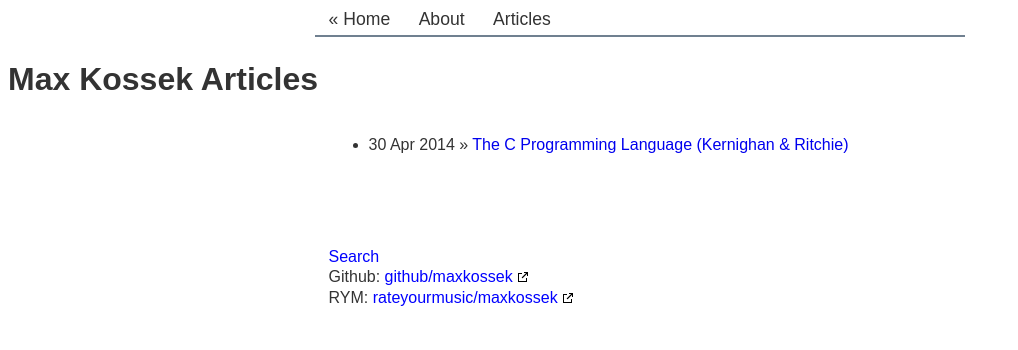
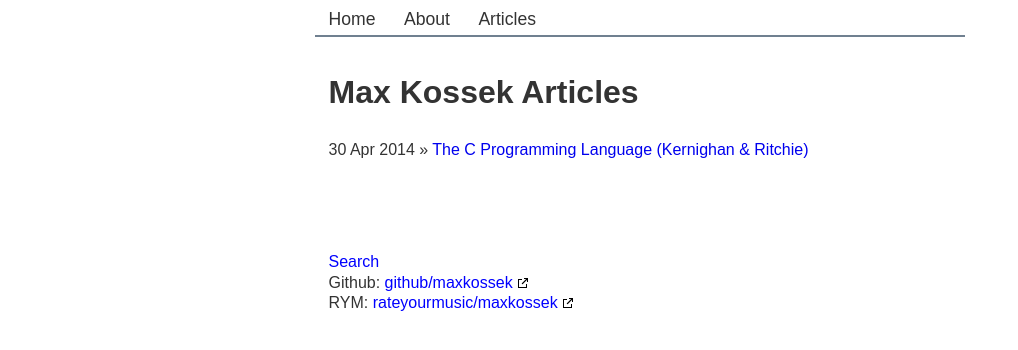
Before and after one commit to maxkossek/maxkossek.github.io, a Jekyll site: the page built from articles/index.html, in a window 1280 px wide. Shown: the top 350 px of the page, without its empty margins (0-1018 px from the left). Built offline with Jekyll 4.4.1, drawn with Linux system fonts in a browser that asks for light colours.

Commit message:
Articles, About and style.css updates

```diff
--- a/about/index.html
+++ b/about/index.html
@@ -3,7 +3,10 @@
 title: About Max Kossek
 ---
 
+<header>
 <h1>{{ page.title }}</h1>
+</header>
+<main>
 <p><strong>Name:</strong> Max Kossek<br>
 <strong>Programming Languages:</strong> C, Java, Scheme, HTML, CSS, PHP<br>
 <strong>Interests:</strong> Baseball (Milkwaukee Brewers), Economics (Austrian)<br>
@@ -15,3 +18,4 @@
 <strong>Writers:</strong> F. A. Hayek, Karl Popper, Aleksandr Solzhenitsyn<br>
 <strong>Websites:</strong> <a href="https://rateyourmusic.com" target="_blank">Rate Your Music</a>, <a href="https://weightxreps.net/" target="_blank">Weightxreps</a>, <a href="https://news.ycombinator.com/" target="_blank">Hacker News</a>, <a href="https://www.baseball-reference.com" target="_blank">Baseball Reference</a><br>
 </p>
+</main>
--- a/articles/index.html
+++ b/articles/index.html
@@ -3,9 +3,11 @@
 title: Max Kossek Articles
 ---
 
+<header>
 <h1>{{ page.title }}</h1>
+</header>
 <main>
-<ul class="posts">
+<ul class="none">
 
 {% for post in site.posts %}
 <li><span>{{ post.date | date_to_string }}</span> » <a href="{{ post.url }}" title="{{ post.title }}">{{ post.title }}</a></li>
--- a/css/main.css
+++ b/css/main.css
@@ -18,14 +18,11 @@
 	font-size: 1.1rem;
 	color: inherit;
 }
-nav a[href~="/"]::before {
-	content: "\00AB  ";
-}
 
 footer {
 	margin-top: 3rem;
 }
-footer a {
+footer a, a[href~="#"] {
 	color: blue;
 }
 .to-top a[href~="#"]::before {
```
